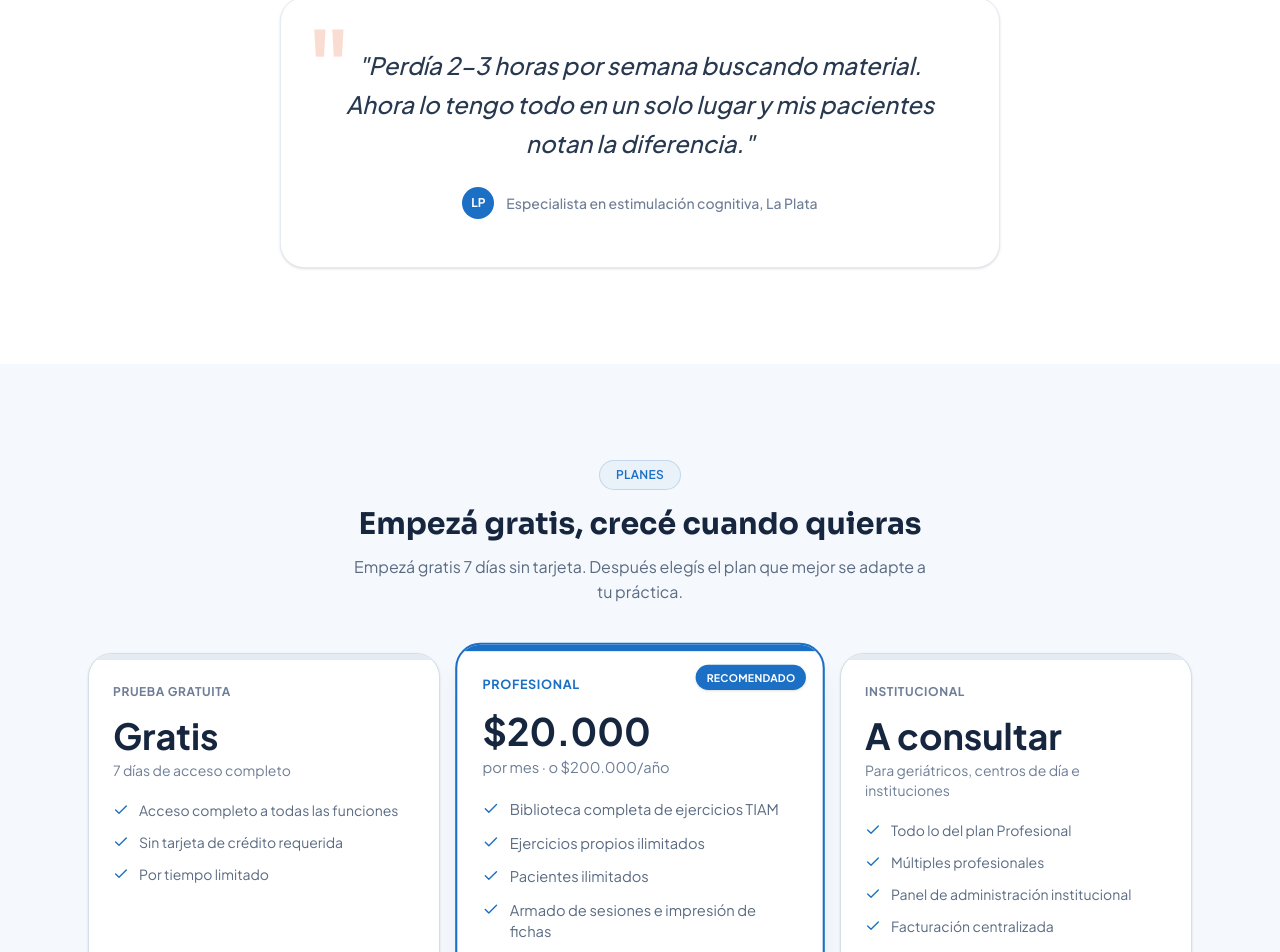
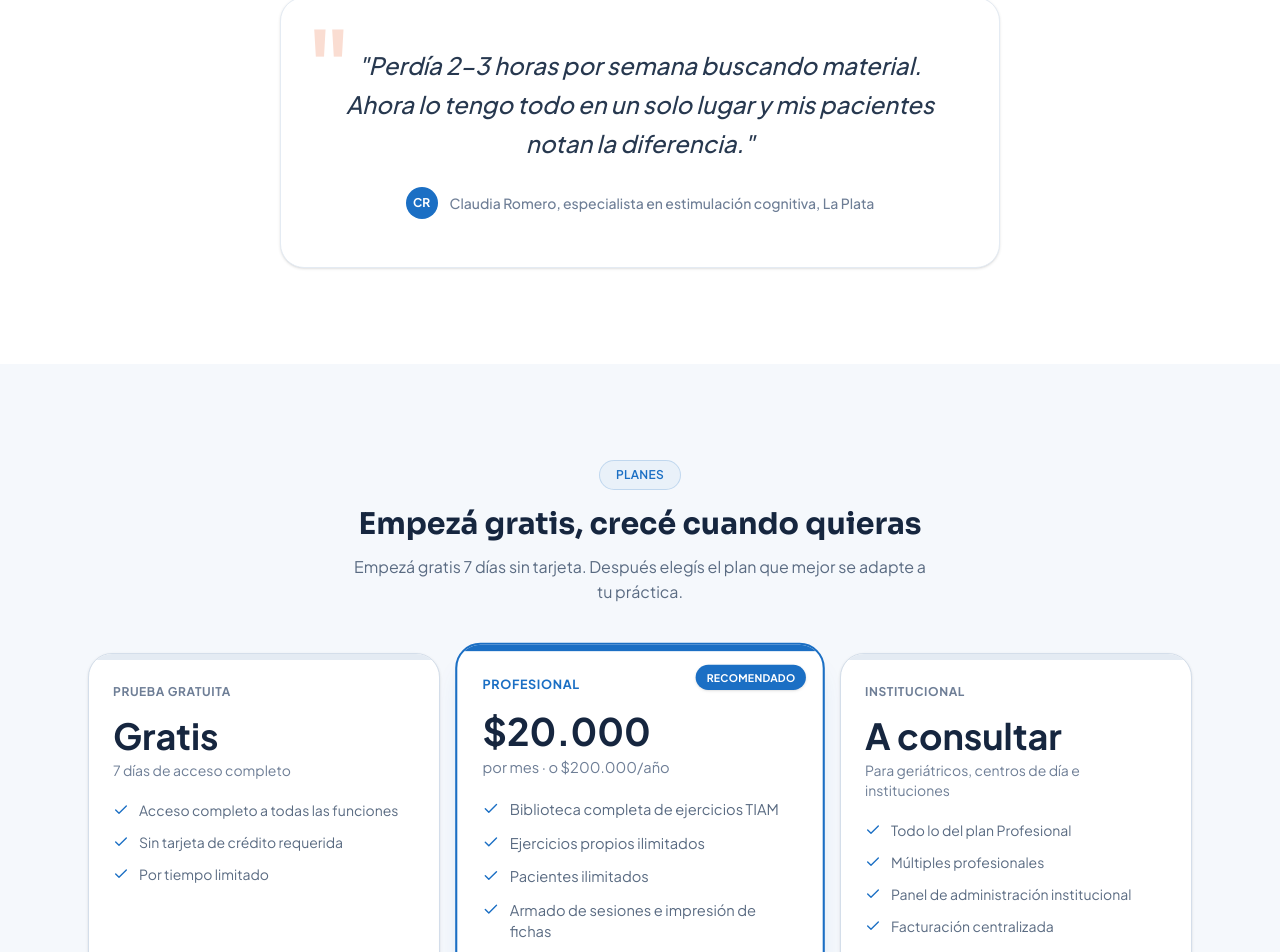
Before and after one commit to manukpo10/TIAM-frontend, a React (Vite) app: page / in a window 1280 px wide. Shown: the part 4129-5081 px from the top of the page. Built offline with nearby package versions, Linux system fonts and the light colour scheme.

Commit message:
fix(landing): add Claudia Romero's name to testimonial

```diff
--- a/src/pages/landing/LandingPage.tsx
+++ b/src/pages/landing/LandingPage.tsx
@@ -550,10 +550,10 @@ export function LandingPage() {
               </blockquote>
               <figcaption className="mt-6 flex items-center justify-center gap-3">
                 <div className="flex h-8 w-8 items-center justify-center rounded-full bg-tiam-blue text-white text-xs font-bold shrink-0">
-                  LP
+                  CR
                 </div>
                 <span className="text-sm text-slate-500 font-medium">
-                  Especialista en estimulación cognitiva, La Plata
+                  Claudia Romero, especialista en estimulación cognitiva, La Plata
                 </span>
               </figcaption>
             </figure>
```
